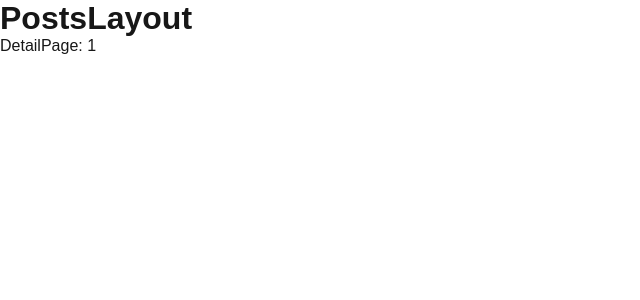
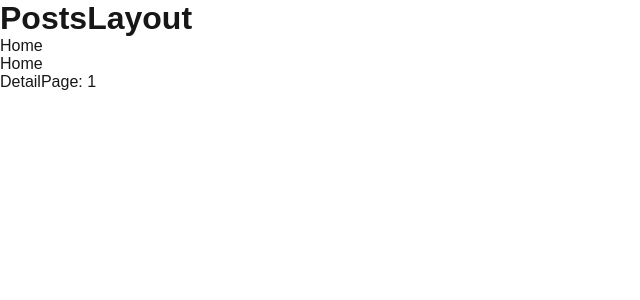
Before and after one commit to kkotburi/next-app, a Next.js app: page /posts/1 in a window 1280 px wide. Shown: the top 300 px of the page, without its empty margins (0-640 px from the left). Built offline with nearby package versions, Linux system fonts and the light colour scheme.

Commit message:
Feat/router

```diff
--- a/app/posts/[postId]/page.js
+++ b/app/posts/[postId]/page.js
@@ -1,24 +1,35 @@
+"use client";
+import Link from "next/link";
+import { useRouter } from "next/navigation";
 import React from "react";
 
-export async function generateMetadata({ params, searchParams }, parent) {
-  // read route params
-  const id = params.postId;
+// export async function generateMetadata({ params, searchParams }, parent) {
+//   // read route params
+//   const id = params.postId;
 
-  // fetch data
-  const post = await fetch(
-    `https://jsonplaceholder.typicode.com/posts/${id}`
-  ).then((res) => res.json());
+//   // fetch data
+//   const post = await fetch(
+//     `https://jsonplaceholder.typicode.com/posts/${id}`
+//   ).then((res) => res.json());
 
-  return {
-    title: post.title,
-  };
-}
+//   return {
+//     title: post.title,
+//   };
+// }
 
 const DetailPage = (props) => {
   const { params } = props;
   const { postId } = params;
 
-  return <div>DetailPage: {postId}</div>;
+  const router = useRouter();
+
+  return (
+    <div>
+      <Link href="/">Home</Link>
+      <div onClick={() => router.push("/")}>Home</div>
+      <div>DetailPage: {postId}</div>
+    </div>
+  );
 };
 
 export default DetailPage;
```
